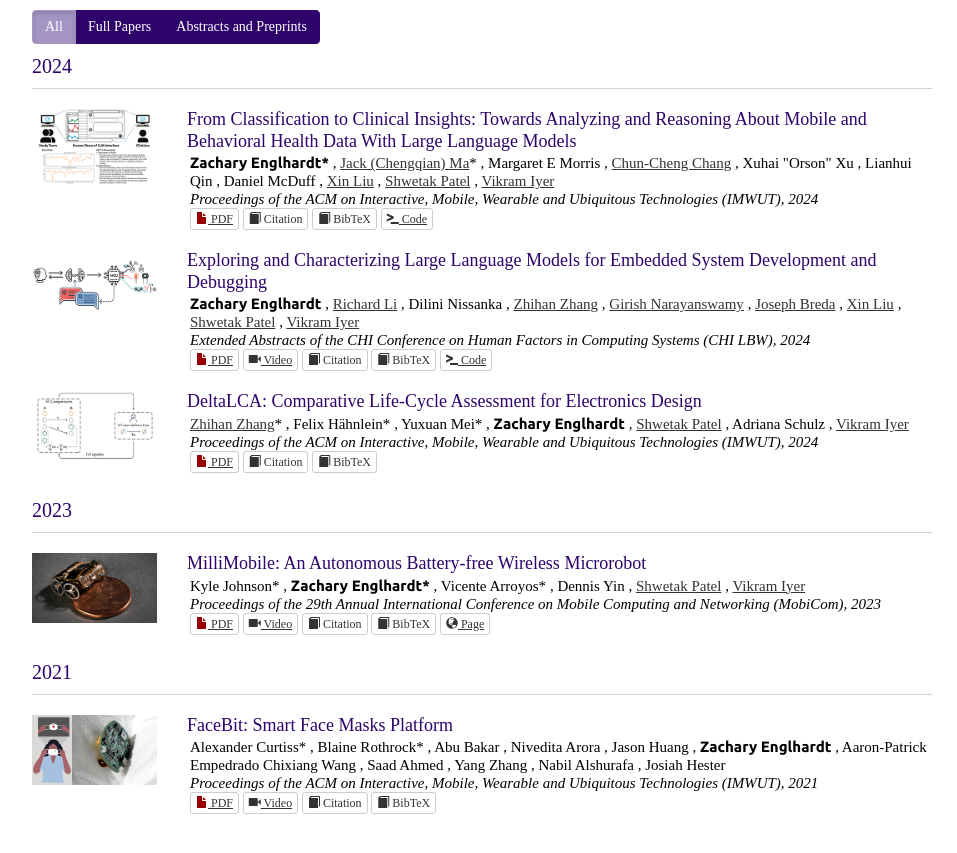
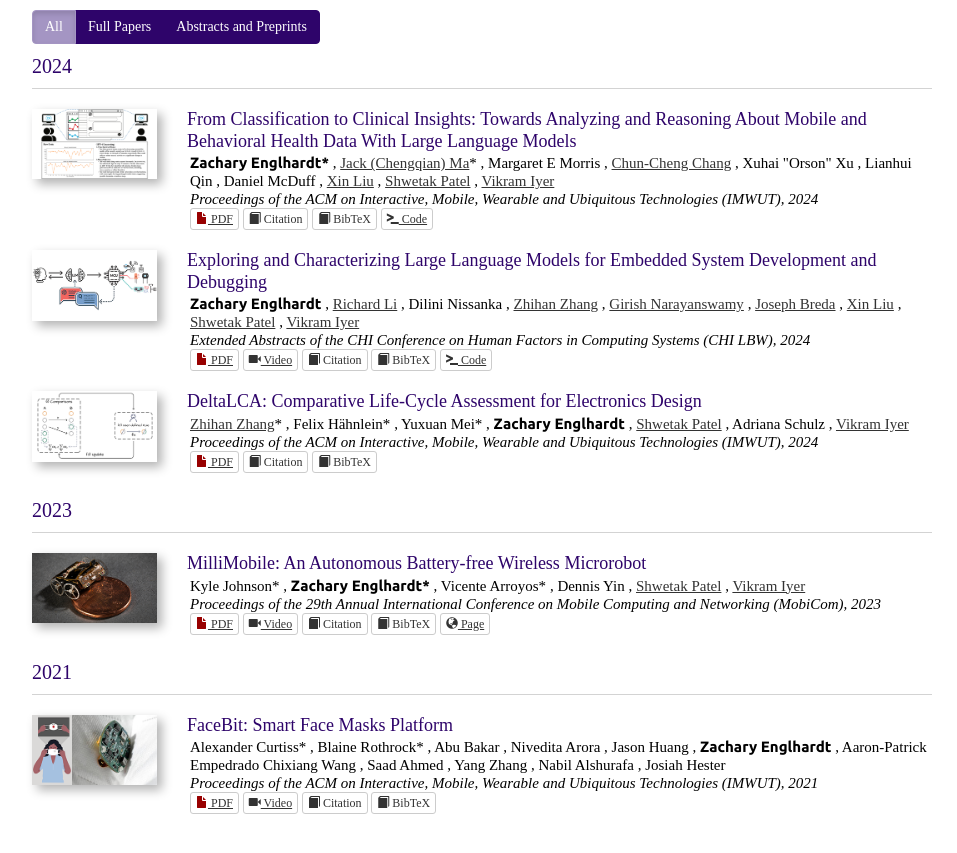
Before and after one commit to zenglhardt/zenglhardt.github.io, a Jekyll site: the page built from publications/index.html, in a window 1280 px wide. Shown: the top 853 px of the page, without its empty margins (158-1115 px from the left). Built offline with Jekyll 4.4.1, drawn with Linux system fonts in a browser that asks for light colours; some web fonts are replaced.

Commit message:
trying to fix comma spacing and added a drop shadow to pub images

```diff
--- a/publications/index.html
+++ b/publications/index.html
@@ -99,7 +99,7 @@ redirect_from:
 <div class="pub {{ pub.tag }}">
   <div class="row publication-badge">
     <div class="publication-pic col-md-2 col-sm-3 col-sm-12 text-left">
-      {% if pub.thumbnail.size > 0 %}<img src="{{ pub.thumbnail }}"/></a>{% endif %}&nbsp;
+      {% if pub.thumbnail.size > 0 %}<img src="{{ pub.thumbnail }}" class="shadow-img"/></a>{% endif %}&nbsp;
     </div>
     <div class="publication-info col-md-10 col-sm-9 col-sm-12">
       <h2>{{ pub.title }}</h2>
@@ -107,10 +107,10 @@ redirect_from:
       <p><span class="authors">{% include author_list.html authors=pub.authors coauthors=pub.coauthors%}</span><br />
         <i>{% if pub.date > site.time %}<span class="to-appear">To appear in </span>{% endif %}{{ pub.conference }}</i>{% if pub.award %}, <span class="award">{{ pub.award }}</span>{% endif %}<br/>
         {% if pub.date <= site.time %}
-          {% if pub.pdf %}<a href="{{ site.url }}{{ pub.pdf }}" class="btn btn-default btn-xs" aria-label="Download PDF">
+          {% if pub.pdf %}<a href="{{ site.url }}{{ pub.pdf }}" target="_blank" class="btn btn-default btn-xs" aria-label="Download PDF">
             <span class="glyphicon glyphicon-file" aria-hidden="true"></span> PDF
           </a>{% endif %}
-          {% if pub.video.size > 0 %}<a href="{{ pub.video }}" class="btn btn-default btn-xs" aria-label="Video" target="_blank">
+          {% if pub.video.size > 0 %}<a href="{{ pub.video }}" target="_blank" class="btn btn-default btn-xs" aria-label="Video" target="_blank">
             <span class="glyphicon glyphicon-facetime-video" aria-hidden="true"></span> Video
           </a> {% endif %}
           {% if pub.citation %}<button type="button" class="btn btn-default btn-xs" aria-label="Citation" data-toggle="modal" data-target="#{{pub.title | slugify}}_citation">
@@ -119,10 +119,10 @@ redirect_from:
           {% if pub.bibtex %}<button type="button" class="btn btn-default btn-xs" aria-label="BibTeX" data-toggle="modal" data-target="#{{pub.title | slugify}}_bibtex">
             <span class="glyphicon glyphicon-book" aria-hidden="true"></span> BibTeX
           </button>{% endif %}
-          {% if pub.project_url %}<a href="{{ pub.project_url }}" class="btn btn-default btn-xs" aria-label="Project Page">
+          {% if pub.project_url %}<a href="{{ pub.project_url }}" target="_blank" class="btn btn-default btn-xs" aria-label="Project Page">
             <span class="glyphicon glyphicon-globe" aria-hidden="true"></span> Page
           </a>{% endif %}
-          {% if pub.code_url %}<a href="{{ pub.code_url }}" class="btn btn-default btn-xs" aria-label="Code">
+          {% if pub.code_url %}<a href="{{ pub.code_url }}" target="_blank" class="btn btn-default btn-xs" aria-label="Code">
             <span class="glyphicon glyphicon-console" aria-hidden="true"></span> Code
           </a>{% endif %}
         {% endif %}
--- a/style.scss
+++ b/style.scss
@@ -270,6 +270,9 @@ strong, b {
 
 img {
   max-width: 100%;
+}
+.shadow-img {
+  box-shadow: 5px 5px 10px rgba(0, 0, 0, 0.3);
 }
 
 .container {
```
Also changed, not shown: _includes/author_list.html (+39 -1 lines), images/pubs/classification_to_clinical_thumb.png.
